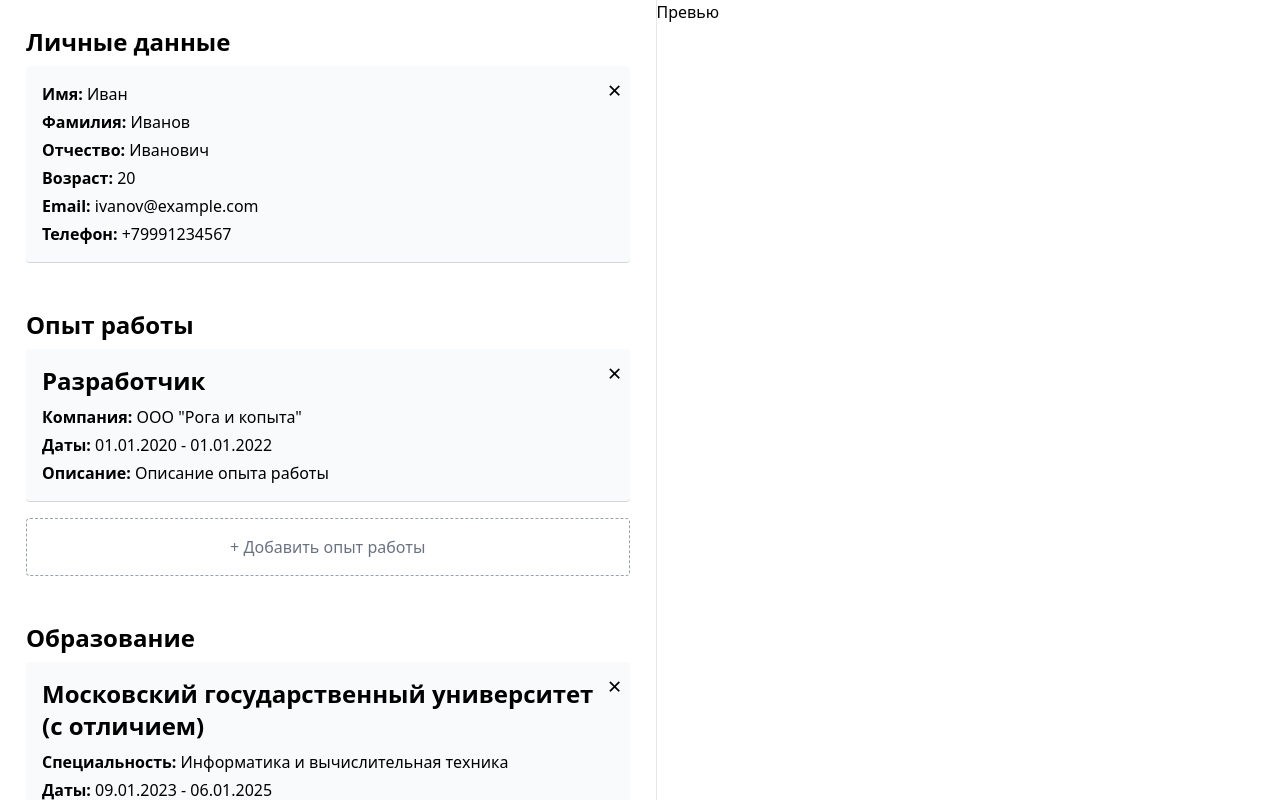
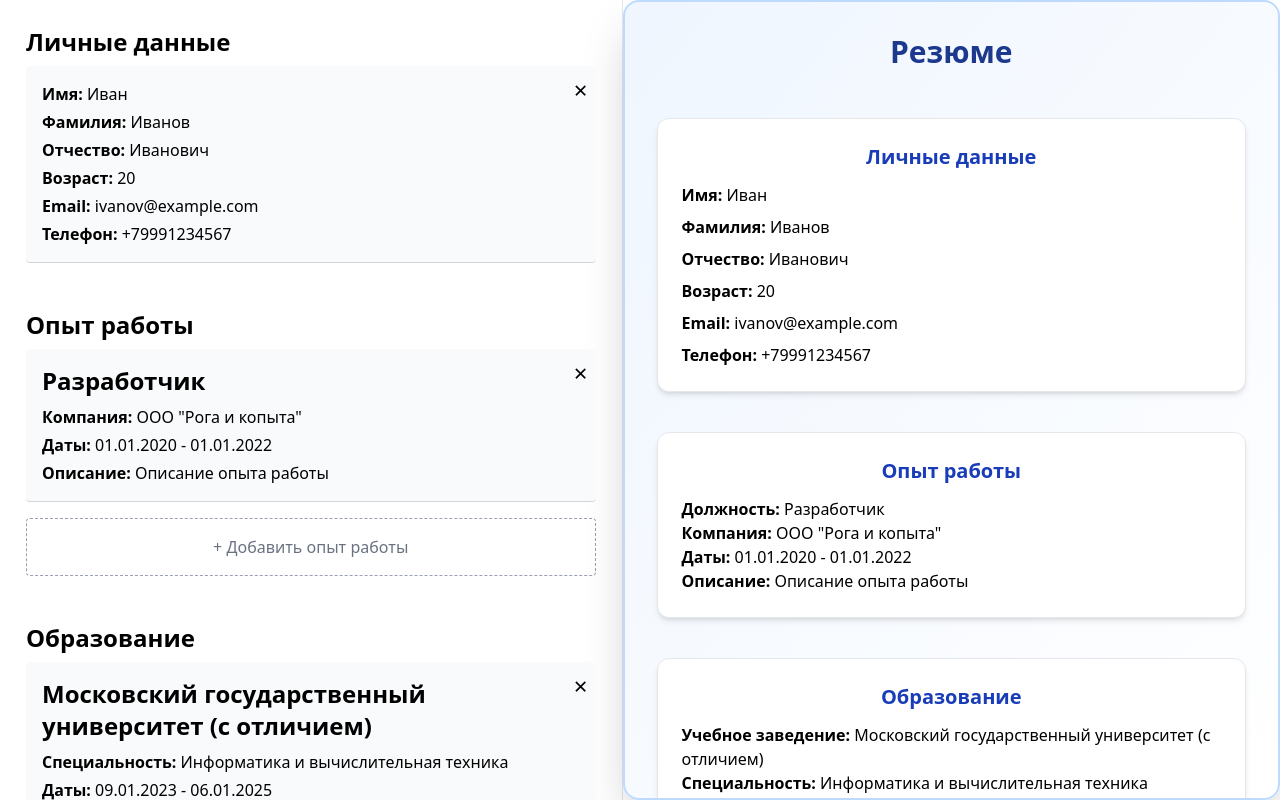
Before and after one commit to NERFTHISPLS/react-resume-editor, a React (Vite) app: page / in a window 1280 px wide. Built offline with nearby package versions, Linux system fonts and the light colour scheme.

Commit message:
add preview

```diff
--- /dev/null
+++ b/src/features/resume/AboutPreview.tsx
@@ -0,0 +1,15 @@
+import BlockInfoRow from './BlockInfoRow';
+import PreviewBlock from './PreviewBlock';
+import type { About } from './types';
+
+interface Props {
+  about: About;
+}
+
+export default function AboutPreview({ about }: Props) {
+  return (
+    <PreviewBlock title="О себе">
+      <BlockInfoRow info={about.description} />
+    </PreviewBlock>
+  );
+}
--- /dev/null
+++ b/src/features/resume/CertificatesPreview.tsx
@@ -0,0 +1,25 @@
+import { format } from 'date-fns';
+import { DATE_FORMAT_UI } from '../../utils/constants';
+import BlockInfoRow from './BlockInfoRow';
+import PreviewBlock from './PreviewBlock';
+import type { Certificate } from './types';
+
+interface Props {
+  certificates: Certificate[];
+}
+
+export default function CertificatesPreview({ certificates }: Props) {
+  if (certificates.length === 0) return null;
+
+  return (
+    <PreviewBlock title="Сертификаты">
+      {certificates.map((item) => (
+        <div key={item.id} className="mb-2 last:mb-0">
+          <BlockInfoRow title="Название" info={item.name} />
+          <BlockInfoRow title="Дата" info={format(item.date, DATE_FORMAT_UI)} />
+          <BlockInfoRow title="Описание" info={item.description} />
+        </div>
+      ))}
+    </PreviewBlock>
+  );
+}
--- /dev/null
+++ b/src/features/resume/EducationPreview.tsx
@@ -0,0 +1,28 @@
+import { format } from 'date-fns';
+import { DATE_FORMAT_UI } from '../../utils/constants';
+import BlockInfoRow from './BlockInfoRow';
+import PreviewBlock from './PreviewBlock';
+import type { Education } from './types';
+
+interface Props {
+  education: Education[];
+}
+
+export default function EducationPreview({ education }: Props) {
+  if (education.length === 0) return null;
+
+  return (
+    <PreviewBlock title="Образование">
+      {education.map((item) => (
+        <div key={item.id} className="mb-2 last:mb-0">
+          <BlockInfoRow title="Учебное заведение" info={item.institution} />
+          <BlockInfoRow title="Специальность" info={item.specialization} />
+          <BlockInfoRow
+            title="Даты"
+            info={`${format(item.startDate, DATE_FORMAT_UI)} - ${format(item.endDate, DATE_FORMAT_UI)}`}
+          />
+        </div>
+      ))}
+    </PreviewBlock>
+  );
+}
--- /dev/null
+++ b/src/features/resume/ExperiencePreview.tsx
@@ -0,0 +1,29 @@
+import { format } from 'date-fns';
+import { DATE_FORMAT_UI } from '../../utils/constants';
+import BlockInfoRow from './BlockInfoRow';
+import PreviewBlock from './PreviewBlock';
+import type { Experience } from './types';
+
+interface Props {
+  experience: Experience[];
+}
+
+export default function ExperiencePreview({ experience }: Props) {
+  if (experience.length === 0) return null;
+
+  return (
+    <PreviewBlock title="Опыт работы">
+      {experience.map((item) => (
+        <div key={item.id} className="mb-2 last:mb-0">
+          <BlockInfoRow title="Должность" info={item.position} />
+          <BlockInfoRow title="Компания" info={item.company} />
+          <BlockInfoRow
+            title="Даты"
+            info={`${format(item.startDate, DATE_FORMAT_UI)} - ${format(item.endDate, DATE_FORMAT_UI)}`}
+          />
+          <BlockInfoRow title="Описание" info={item.description} />
+        </div>
+      ))}
+    </PreviewBlock>
+  );
+}
--- /dev/null
+++ b/src/features/resume/PersonalInfoPreview.tsx
@@ -0,0 +1,22 @@
+import BlockInfoRow from './BlockInfoRow';
+import PreviewBlock from './PreviewBlock';
+import type { PersonalInfo } from './types';
+
+interface Props {
+  personalInfo: PersonalInfo;
+}
+
+export default function PersonalInfoPreview({ personalInfo }: Props) {
+  return (
+    <PreviewBlock title="Личные данные">
+      <BlockInfoRow title="Имя" info={personalInfo.name} />
+      <BlockInfoRow title="Фамилия" info={personalInfo.surname} />
+      {personalInfo.patronymic && (
+        <BlockInfoRow title="Отчество" info={personalInfo.patronymic} />
+      )}
+      <BlockInfoRow title="Возраст" info={personalInfo.age.toString()} />
+      <BlockInfoRow title="Email" info={personalInfo.email} />
+      <BlockInfoRow title="Телефон" info={personalInfo.phone} />
+    </PreviewBlock>
+  );
+}
--- a/src/features/resume/Preview.tsx
+++ b/src/features/resume/Preview.tsx
@@ -1,3 +1,28 @@
+import { useSelector } from 'react-redux';
+import type { RootState } from '../../store';
+import AboutPreview from './AboutPreview';
+import CertificatesPreview from './CertificatesPreview';
+import EducationPreview from './EducationPreview';
+import ExperiencePreview from './ExperiencePreview';
+import PersonalInfoPreview from './PersonalInfoPreview';
+import SkillsPreview from './SkillsPreview';
+
 export default function Preview() {
-  return <div className="flex-1">Превью</div>;
+  const { personalInfo, experience, education, skills, certificates, about } =
+    useSelector((state: RootState) => state.resume);
+
+  return (
+    <div className="flex-1 flex flex-col gap-6 p-8 overflow-y-auto bg-gradient-to-br from-blue-50 to-white min-h-screen rounded-2xl shadow-2xl border-2 border-blue-200">
+      <h1 className="text-3xl font-extrabold text-center text-blue-900 mb-6">
+        Резюме
+      </h1>
+
+      {personalInfo && <PersonalInfoPreview personalInfo={personalInfo} />}
+      {about && <AboutPreview about={about} />}
+      <ExperiencePreview experience={experience} />
+      <EducationPreview education={education} />
+      <SkillsPreview skills={skills} />
+      <CertificatesPreview certificates={certificates} />
+    </div>
+  );
 }
--- /dev/null
+++ b/src/features/resume/PreviewBlock.tsx
@@ -0,0 +1,18 @@
+export default function PreviewBlock({
+  title,
+  children,
+}: {
+  title?: string;
+  children: React.ReactNode;
+}) {
+  return (
+    <div className="bg-white rounded-xl shadow-md border border-gray-200 p-6 mb-4">
+      {title && (
+        <h2 className="text-xl font-semibold mb-3 text-blue-800 text-center">
+          {title}
+        </h2>
+      )}
+      <div className="flex flex-col gap-2">{children}</div>
+    </div>
+  );
+}
--- a/src/features/resume/Skills.tsx
+++ b/src/features/resume/Skills.tsx
@@ -27,7 +27,7 @@ export default function Skills({ onClick }: Props) {
       <ul className="grid grid-cols-3 gap-2">
         {skills.length > 0 &&
           skills.map((item) => (
-            <li key={item.id}>
+            <li className="text-center" key={item.id}>
               <BlockInfo
                 onClick={() => dispatch(setSelectedSkillId(item.id))}
                 onDelete={(e) => handleDelete(e, item.id)}
--- /dev/null
+++ b/src/features/resume/SkillsPreview.tsx
@@ -0,0 +1,26 @@
+import BlockInfoRow from './BlockInfoRow';
+import PreviewBlock from './PreviewBlock';
+import type { Skill } from './types';
+
+interface Props {
+  skills: Skill[];
+}
+
+export default function SkillsPreview({ skills }: Props) {
+  if (skills.length === 0) return null;
+
+  return (
+    <PreviewBlock title="Навыки">
+      <ul className="grid grid-cols-3 gap-2">
+        {skills.map((item) => (
+          <li
+            className="py-2 bg-blue-50 rounded-md text-center border border-blue-200"
+            key={item.id}
+          >
+            <BlockInfoRow info={item.name} />
+          </li>
+        ))}
+      </ul>
+    </PreviewBlock>
+  );
+}
```
